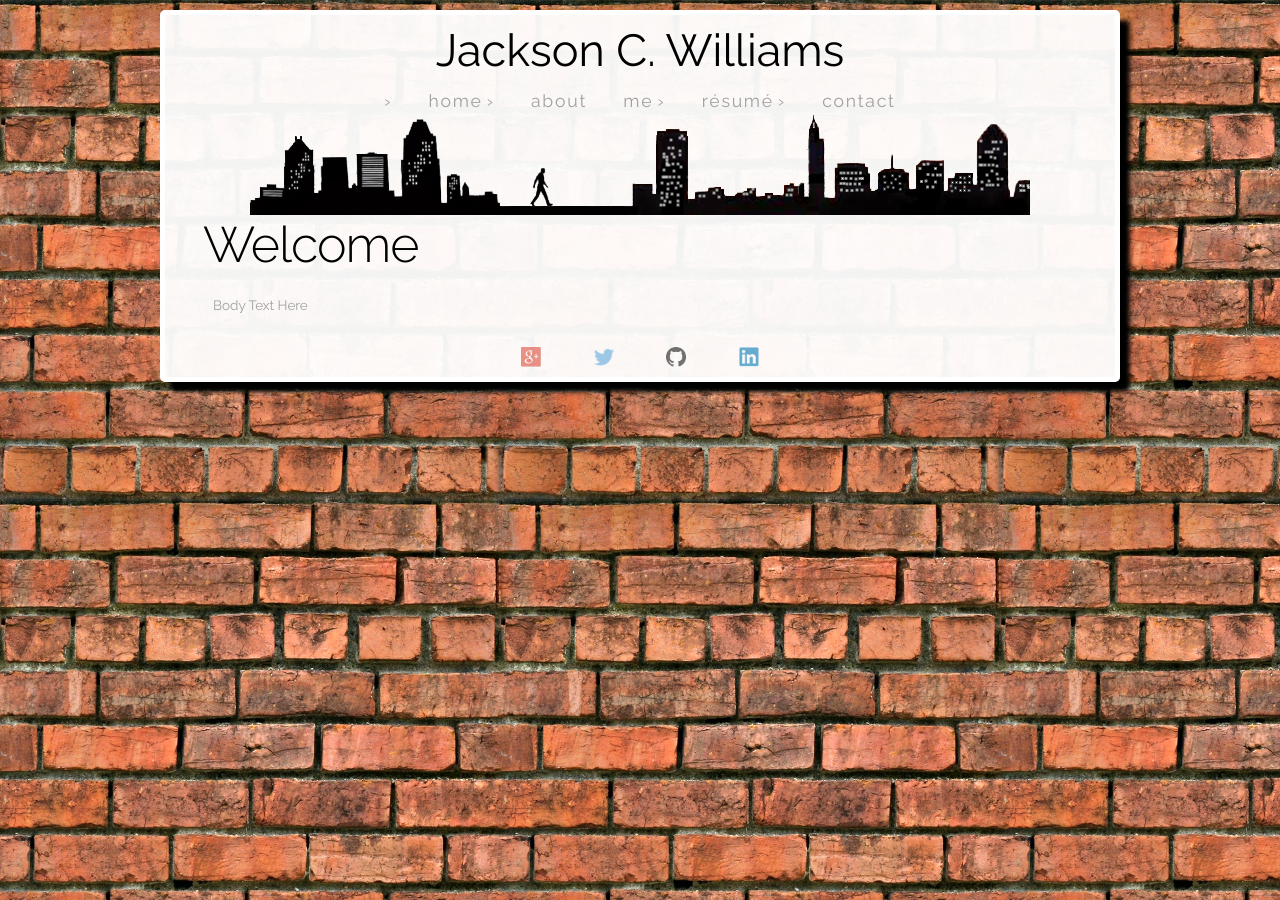
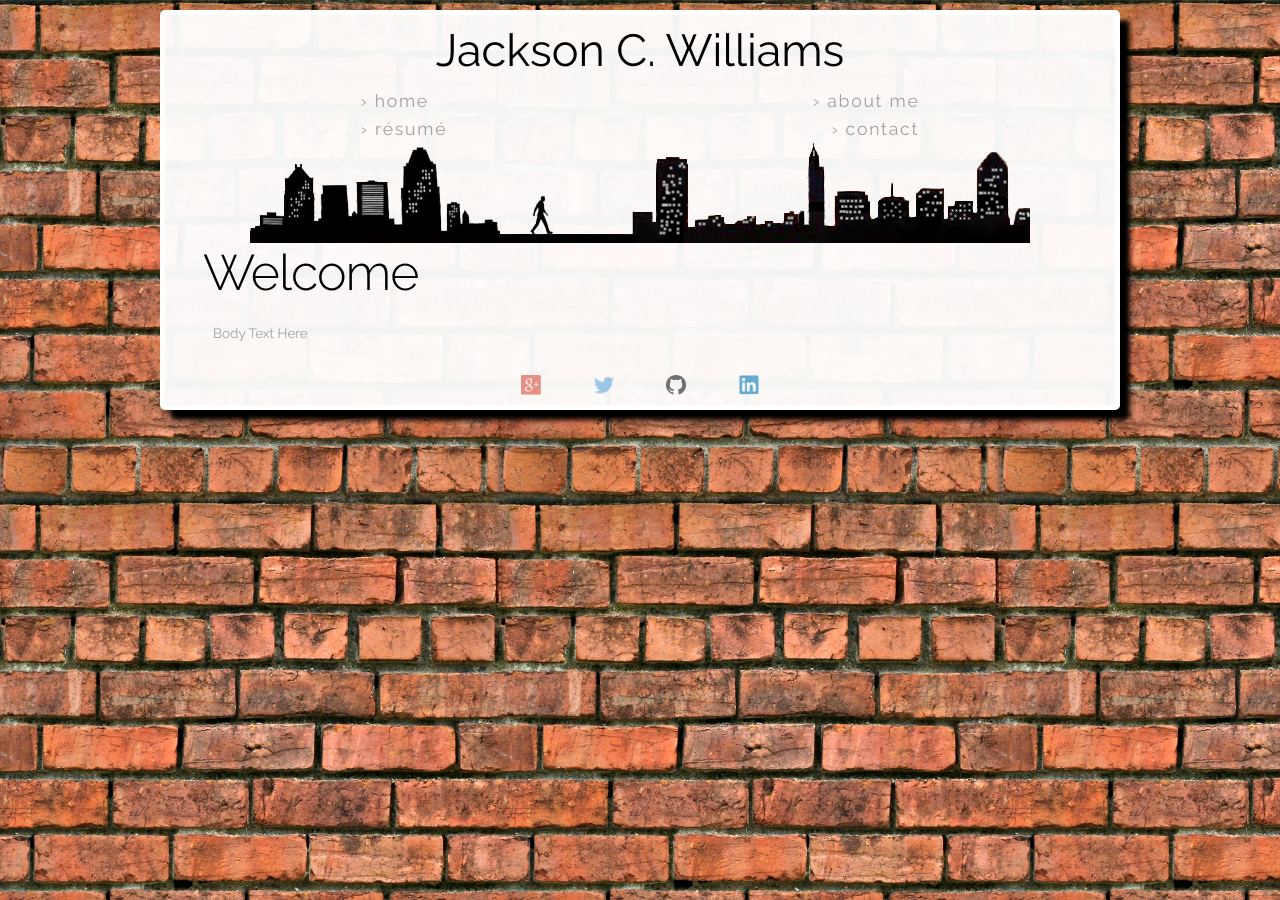
Before and after one commit to jacksoncwilliams/jackson-erin, a Jekyll site: the page built from fleektryout.html, in a window 1280 px wide. Built offline with Jekyll 4.4.1, drawn with Linux system fonts in a browser that asks for light colours.

Commit message:
Update layout.css

```diff
--- a/css/layout.css
+++ b/css/layout.css
@@ -20,13 +20,14 @@ margin-top: 0px;
 }
 
 #navigation a {
+padding-left: 20%;
+padding-right: 20%;
 text-align: center;
 text-transform: lowercase;
 color: #a0a0a0;
 font-size: 1.1em;
 text-decoration: none;
 letter-spacing: 0.1em;
-word-spacing: 30px;
 }
 
 #navigation a:hover {
```
